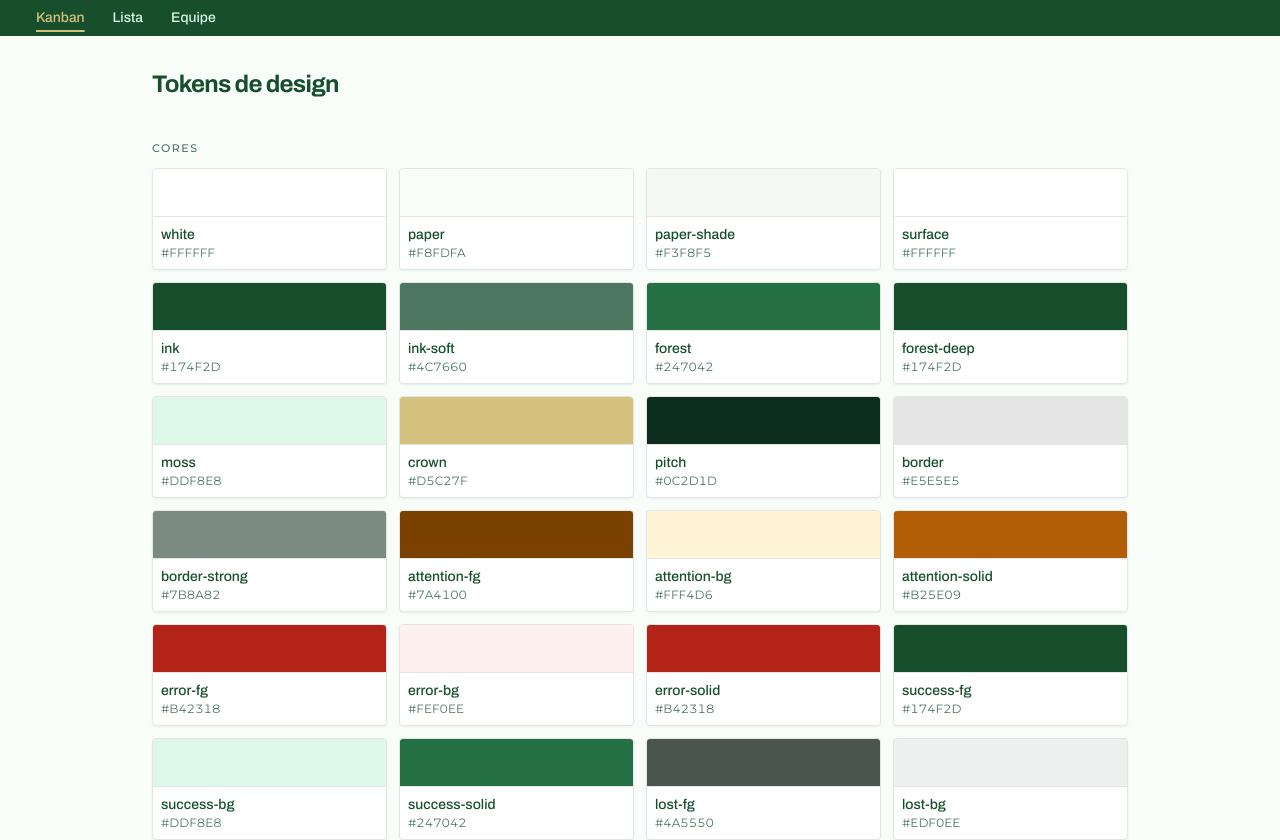
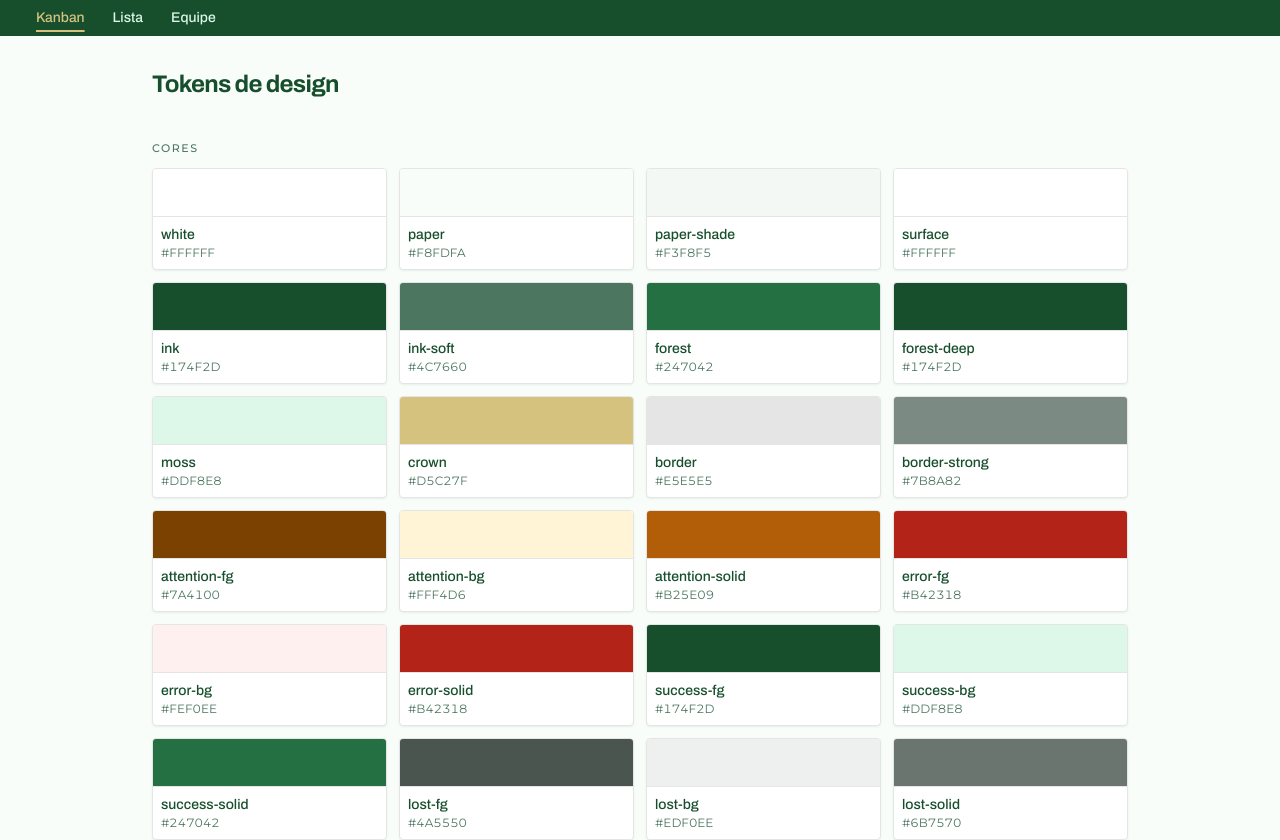
Before and after one commit to LeonardoSantos16/crm-dashboard, a Next.js app: page /design-tokens in a window 1280 px wide. Shown: the top 840 px of the page. Built offline with nearby package versions, Linux system fonts and the light colour scheme.

Commit message:
refactor: remove unused color variable 'pitch' from design system

```diff
--- a/app/globals.css
+++ b/app/globals.css
@@ -14,7 +14,6 @@
   --color-forest-deep: #174F2D;
   --color-moss: #DDF8E8;
   --color-crown: #D5C27F;
-  --color-pitch: #0C2D1D;
   --color-border: #E5E5E5;
   --color-border-strong: #7B8A82;
 
--- a/openspec/changes/define-design-system/design.md
+++ b/openspec/changes/define-design-system/design.md
@@ -40,7 +40,6 @@ Every color sits in `@theme` as `--color-<name>`, which generates `bg-*`, `text-
 | `forest-deep` | #174F2D | navigation bar, primary action hover |
 | `moss` | #DDF8E8 | chip background, navigation text |
 | `crown` | #D5C27F | active navigation item and focus on `forest-deep` only |
-| `pitch` | #0C2D1D | reserved for the darkest surface (the site's footer) |
 | `border` | #E5E5E5 | decorative dividers only |
 
 **New**
--- a/openspec/changes/define-design-system/proposal.md
+++ b/openspec/changes/define-design-system/proposal.md
@@ -26,7 +26,7 @@ The CRM inherits the identity of Nobre Brindes (nobrebrindes.com.br), checked ag
 
 - Replace the create-next-app styles with design tokens in the Tailwind 4 `@theme` block of `app/globals.css`. This block becomes the single source of truth for colors, fonts, type scale, radii, shadows, and motion. Tailwind's default color palette and font families are cleared, so off-token utilities do not exist.
 - Light theme only. Remove the dark-mode media query.
-- Brand palette from Nobre Brindes: `paper`, `paper-shade`, `surface`, `ink`, `ink-soft`, `forest`, `forest-deep`, `moss`, `crown`, `pitch`, `border`.
+- Brand palette from Nobre Brindes: `paper`, `paper-shade`, `surface`, `ink`, `ink-soft`, `forest`, `forest-deep`, `moss`, `crown`, `border`.
   - Add `border-strong`, a new token: the site's input border (1.48:1) fails the 3:1 non-text contrast rule.
 - State colors for the CRM, each as a `fg` / `bg` / `solid` triple: `attention`, `error`, `success` (Fechamento, reusing the brand green), `lost` (Perdida), `snoozed` (adiado), `escalated` (escalonado).
 - Typography through `next/font/google`:
```
